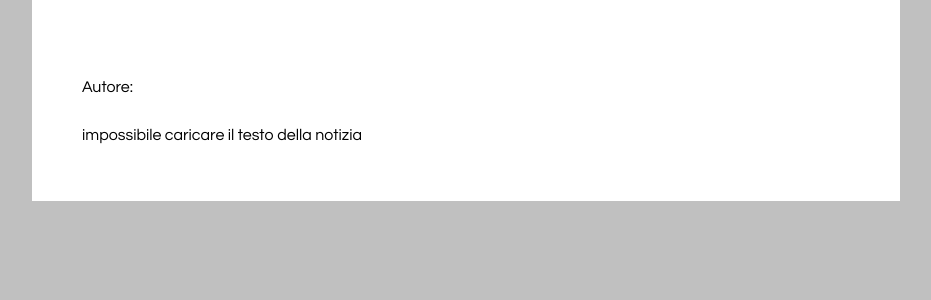
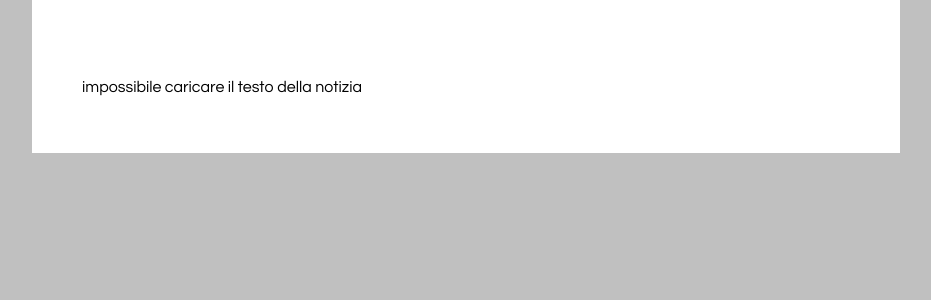
Before and after one commit to darioostinelli/piattaforma_segnalazioni, a PHP site: page /displayNews.php?new=1 in a window 1280 px wide. Shown: the top 300 px of the page, without its empty margins (174-1105 px from the left). Run offline with PHP 8.4, Linux system fonts and the light colour scheme; data that the repository does not hold is empty.

Commit message:
corretta viusalizzazione di new inesistente

```diff
--- a/displayNews.php
+++ b/displayNews.php
@@ -24,17 +24,18 @@
 <div class="newContainer">
 	<div class="newHead">
 		<h1><?php echo $new->titolo ?></h1>
-		<p></p><span>Autore: <?php echo $new->user_name ?></span><span class="data"><?php echo $new->data ?></span></p>
+		<p></p><span><?php echo $new->user_name ?></span><span class="data"><?php echo $new->data ?></span></p>
 	</div>
 	<div class="testo">
 		<?php echo $testo ?>
 	</div>
 
 </div>
-<div class="footer">
-
-</div>
-
+<?php
+if($new){
+	echo '<div class="footer"></div>';
+	}
+?>
 </body>
 </html>
 
```
Also changed, not shown: 1 other file.
